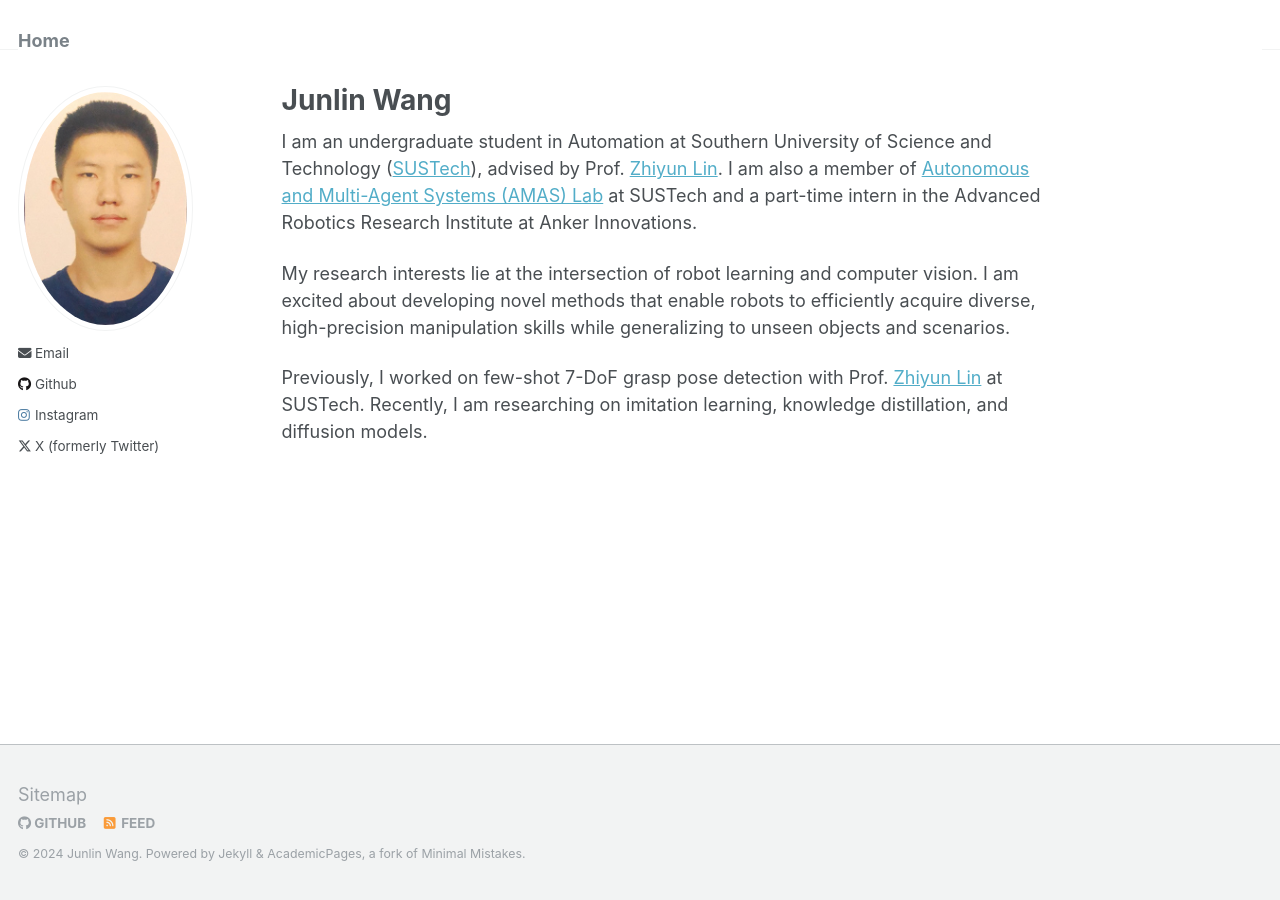
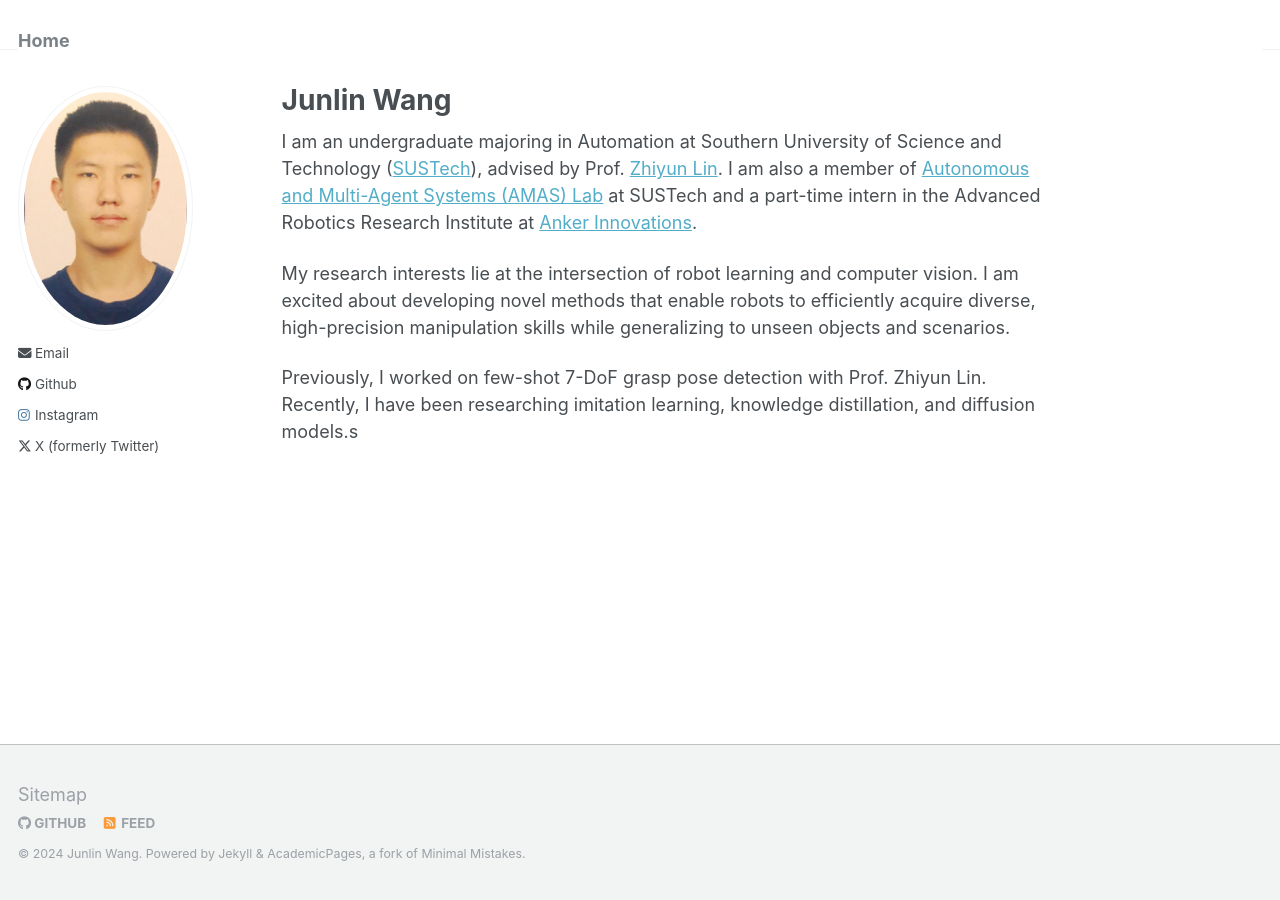
Before and after one commit to HenryWJL/HenryWJL.github.io, a Jekyll site: the page built from _pages/about.md, in a window 1280 px wide. Built offline with Jekyll 4.4.1, drawn with Linux system fonts in a browser that asks for light colours.

Commit message:
Update about.md

```diff
--- a/_pages/about.md
+++ b/_pages/about.md
@@ -7,8 +7,8 @@ redirect_from:
   - /about.html
 ---
 
-I am an undergraduate student in Automation at Southern University of Science and Technology ([SUSTech](https://www.sustech.edu.cn/en/)), advised by Prof. [Zhiyun Lin](https://scholar.google.com/citations?user=ic9y2dIAAAAJ&hl=en). I am also a member of [Autonomous and Multi-Agent Systems (AMAS) Lab](https://github.com/SUSTech-AMASLAB) at SUSTech and a part-time intern in the Advanced Robotics Research Institute at Anker Innovations.
+I am an undergraduate majoring in Automation at Southern University of Science and Technology ([SUSTech](https://www.sustech.edu.cn/en/)), advised by Prof. [Zhiyun Lin](https://scholar.google.com/citations?user=ic9y2dIAAAAJ&hl=en). I am also a member of [Autonomous and Multi-Agent Systems (AMAS) Lab](https://github.com/SUSTech-AMASLAB) at SUSTech and a part-time intern in the Advanced Robotics Research Institute at [Anker Innovations](https://en.anker-in.com/).
 
 My research interests lie at the intersection of robot learning and computer vision. I am excited about developing novel methods that enable robots to efficiently acquire diverse, high-precision manipulation skills while generalizing to unseen objects and scenarios.
 
-Previously, I worked on few-shot 7-DoF grasp pose detection with Prof. [Zhiyun Lin](https://scholar.google.com/citations?user=ic9y2dIAAAAJ&hl=en) at SUSTech. Recently, I am researching on imitation learning, knowledge distillation, and diffusion models.
+Previously, I worked on few-shot 7-DoF grasp pose detection with Prof. Zhiyun Lin. Recently, I have been researching imitation learning, knowledge distillation, and diffusion models.s
```
